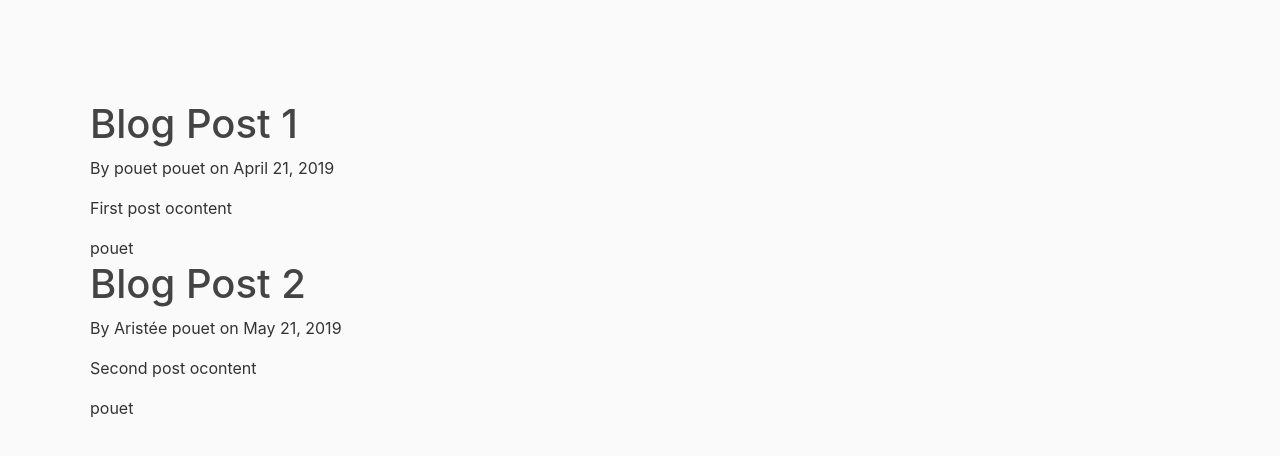
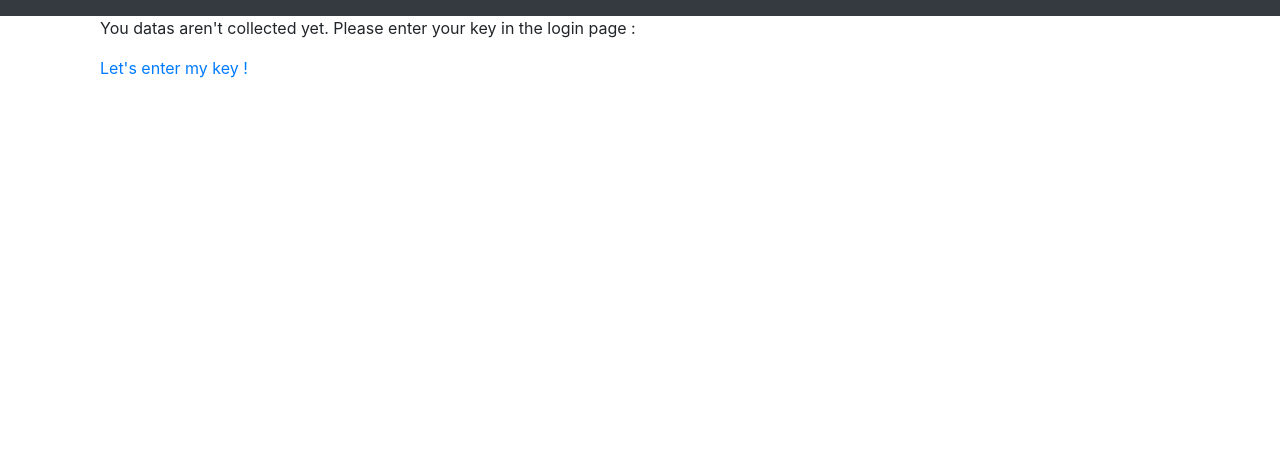
Before and after one commit to sapkotashardul/A-eye-logger, a Flask app: page /dashboard in a window 1280 px wide. Shown: the top 456 px of the page. Run offline with Flask 2, Linux system fonts and the light colour scheme; some libraries are stand-ins or nearby versions.

Commit message:
Login via database and logout

```diff
--- a/src/a_eye/__init__.py
+++ b/src/a_eye/__init__.py
@@ -1,10 +1,13 @@
 from flask import Flask
 from flask_sqlalchemy import SQLAlchemy
+from flask_login import LoginManager
 
 app = Flask(__name__)
 app.config['SECRET_KEY'] = '1b64fb8cbda13b37a1ea9a61e725c872'
 app.config['SQLALCHEMY_DATABASE_URI']='sqlite:///site.db'
 app.config['SQLALCHEMY_TRACK_MODIFICATIONS'] = False
 db = SQLAlchemy(app)
+login_manager = LoginManager(app)
+
 
 from a_eye import routes
--- a/src/a_eye/routes.py
+++ b/src/a_eye/routes.py
@@ -1,34 +1,56 @@
 from flask import render_template, flash, redirect, url_for
-from a_eye import app
+from a_eye import app,db
 from a_eye.forms import LoginForm
 from a_eye.models import Studies, Sequences
+from flask_login import login_user, current_user, logout_user
 
-posts=[
-{
-	'author':'pouet pouet',
-	'title': 'Blog Post 1',
-	'content': 'First post ocontent',
-	'date_posted' : 'April 21, 2019',
-},
-{
-	'author':'Aristée pouet',
-	'title': 'Blog Post 2',
-	'content': 'Second post ocontent',
-	'date_posted' : 'May 21, 2019',
-}]
+#key ='68b7ecb4fe9a77eb37642a26c4f39370'
+
+posts={
+	'author' : 'lkj',
+	'date_posted' :'lkj',
+	'content' :'oiejrz',
+	'title' : 'lkjer'
+}
 
 @app.route("/dashboard")
 def dashboard():
+	if current_user.is_authenticated:
+		sequences = Sequences.query.filter_by(author=current_user)
 	return render_template('dashboard.html', posts=posts)
 
 
 @app.route("/login", methods=['GET', 'POST'])
 def login():
+	if current_user.is_authenticated:
+		return redirect(url_for('dashboard'))
 	form = LoginForm()
 	if form.validate_on_submit():
-		if form.code.data == '315fb1795c0c6b9206841423a06e171d':
-			flash('Your data has been collected !', 'success')
+		study = Studies.query.filter_by(key=form.code.data).first()
+		if study:
+			login_user(study,True)
+			flash('Your datas has been collected !', 'success')
 			return redirect(url_for('dashboard'))
 		else:
 			flash('Your key is incorrect. Please try again.', 'danger')
 	return render_template('login.html', title='Login', form = form)
+
+@app.route("/logout")
+def logout():
+	logout_user()
+	return redirect(url_for('login'))
+
+
+
+
+#	import secrets
+#	do{
+#		uniq_key = secrets.token_hex(16)
+#		verification = Studies.query.filter_by(key=uniq_key).first()
+#	}while(verification)
+#	study = Studies(key=uniq_key, startingDate=studyStartingDate, endingDate=studyEndingDate)
+#	db.session.add(study)
+#	for data in datas
+#		sequence = Sequences(scene=data.scene, cognitiveLoad=data.cognitiveLoad, focusPoint=fata.focusPoint, startingDate=data.startingDate, endingDate=data.endingDate)
+#		db.session.add(sequence)
+#	db.session.commit()
--- /dev/null
+++ b/src/a_eye/static/css/main.css
@@ -0,0 +1,3 @@
+.nav-item{
+	font-size:50px;
+}
--- a/src/a_eye/static/main.css
+++ /dev/null
@@ -1,25 +0,0 @@
-body {
-  background: #fafafa;
-  color: #333333;
-  margin-top: 5rem;
-}
-
-h1, h2, h3, h4, h5, h6 {
-  color: #444444;
-}
-
-.container {
-  padding : 10px;
-}
-
-.bg-steel {
-  background-color: #5f788a;
-}
-
-.content-section {
-  background: #ffffff;
-  padding: 10px 20px;
-  border: 1px solid #dddddd;
-  border-radius: 3px;
-  margin-bottom: 20px;
-}
--- a/src/a_eye/templates/dashboard.html
+++ b/src/a_eye/templates/dashboard.html
@@ -1,9 +1,17 @@
 {% extends "layout.html" %}
 {% block content %}
-	{% for post in posts %}
-		<h1>{{ post.title }}</h1>
-		<p> By {{ post.author}} on {{post.date_posted}}</p>
-		<p> {{post.content}}</p>
-		pouet
-	{% endfor%}
+	{% if current_user.is_authenticated %}
+		{% for post in posts %}
+
+			<h1>{{ post.title }}</h1>
+			<p> By {{ post.author}} on {{post.date_posted}}
+				{{ current_user }}
+			</p>
+			<p> {{post.content}}</p>
+			pouet
+		{% endfor%}
+	{% else %}
+		<p>You datas aren't collected yet. Please enter your key in the login page :</p>
+		<a href="{{url_for('login') }}"> Let's enter my key !</a>
+	{% endif %}
 {% endblock content %}
--- a/src/a_eye/templates/layout.html
+++ b/src/a_eye/templates/layout.html
@@ -6,12 +6,27 @@
 
     <!-- Bootstrap CSS -->
     <link rel="stylesheet" href="https://stackpath.bootstrapcdn.com/bootstrap/4.3.1/css/bootstrap.min.css" integrity="sha384-ggOyR0iXCbMQv3Xipma34MD+dH/1fQ784/j6cY/iJTQUOhcWr7x9JvoRxT2MZw1T" crossorigin="anonymous">
-    <link rel="stylesheet" type="text/css" href="{{ url_for('static', filename='main.css') }}">
 
 	<title></title>
+
+	<link rel="stylesheet" href="{{ url_for('static', filename='css/main.css') }}">
+
 </head>
 <body>
-	<header></header>
+	<header class="site-header">
+		<nav class="navbar navbar-expand-md navbar-dark bg-dark">
+  			<div class="container">
+  				<div class="collapse navbar-collapse" id="navbarToggle">
+  					<!-- <img src="/static/logo.png"> -->
+  				<div class="navbar-nav">
+					{% if current_user.is_authenticated %}
+						<a class="nav-item nav-link text-white" href="{{ url_for('logout') }}" >Enter a new key</a>
+					{% endif %}
+				</div>
+			</div>
+		</div>
+		</nav>
+	</header>
 	<main role="main" class="container">
 		<div class="error">
 		<div class="col-md-8">
```
Also changed, not shown: src/a_eye/models.py (+10 -3 lines), src/a_eye/img/Logo@2x.png (added), src/a_eye/img/logo.png (added), src/a_eye/site.db (added), src/a_eye/static/logo.png (added).
